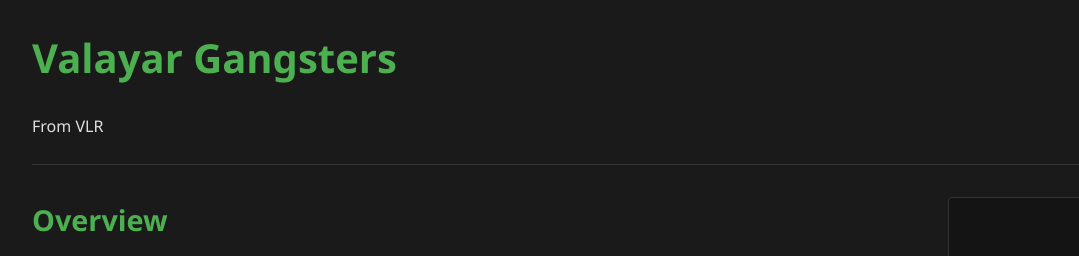
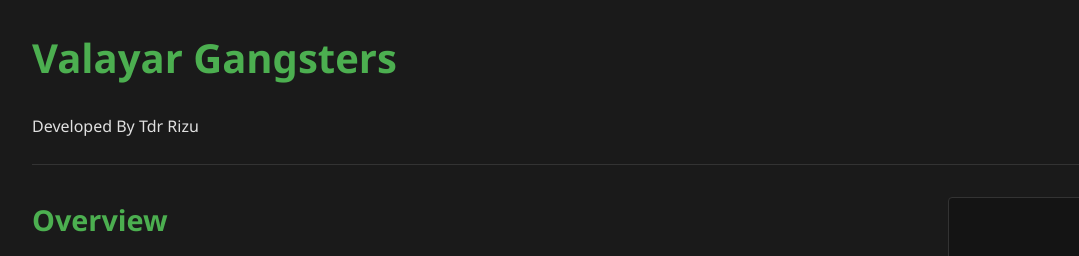
Before and after one commit to rizurazz/valayar--about, a plain HTML site: page index.html in a window 1280 px wide. Shown: the part 90-346 px from the top of the page, 0-1079 px from the left. Drawn offline with Linux system fonts and the light colour scheme.

Commit message:
Update index.html

```diff
--- a/index.html
+++ b/index.html
@@ -23,7 +23,7 @@
             <article class="-article">
                 <h1>Valayar Gangsters</h1>
                 <div class="article-meta">
-                    <span>From VLR </span>
+                    <span> Developed By Tdr Rizu </span>
                     <div class="social-links">
                         <a href="https://discord.gg/mQkshtpWHU" target="_blank" class="discord-btn">
                             <i class="fab fa-discord"></i> Join Discord
```
